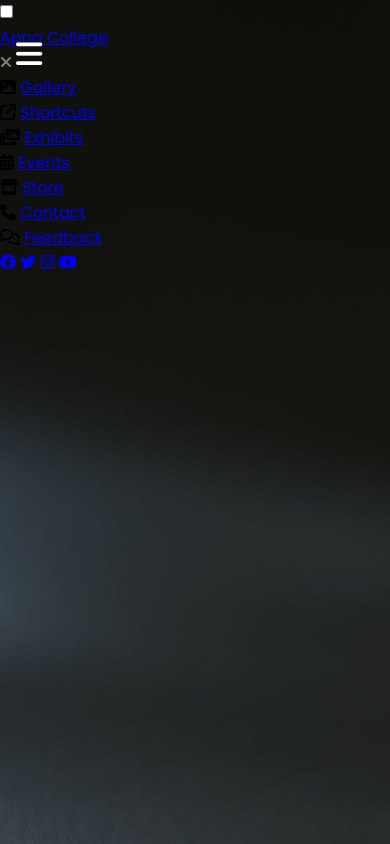
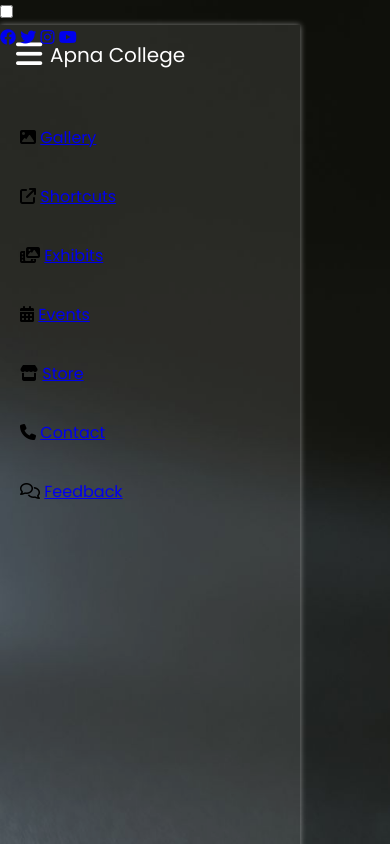
Before and after one commit to sid21-1/HTML-CSS-Projects, a plain HTML site: page hamburger menu bar/index.html in a window 390 px wide. Drawn offline with Linux system fonts and the light colour scheme.

Commit message:
done with more styling of hamburger menu

```diff
--- a/hamburger menu bar/index.html
+++ b/hamburger menu bar/index.html
@@ -33,7 +33,7 @@
         </div>
 
         <div class="btn_two">
-          <label for="check" style="color: grey">
+          <label for="check" >
             <i class="fa-solid fa-xmark"></i>
           </label>
         </div>
--- a/hamburger menu bar/style.css
+++ b/hamburger menu bar/style.css
@@ -18,3 +18,49 @@
     left: 16px;
     line-height: 60px;
 }
+
+.sidebar_menu{
+    position: fixed;
+    /* left: -300px; */
+    height: 100vh;
+    width: 300px;
+    background-color: rgba(255, 255, 255, 0.1);
+    box-shadow: 0 0 6px rgba(255, 255, 255, 0.5);
+}
+
+.sidebar_menu .logo{
+    position: absolute;
+    width: 100%;
+    line-height: 60px;
+    box-shadow: 0 0 4px rgba(255, 255, 255, 0.5);
+
+}
+
+.sidebar_menu .logo a{
+    position: absolute;
+    left: 50px;
+    color: white;
+    text-decoration: none;
+    font-size: 20px;
+    font-weight: 500;
+}
+
+.sidebar_menu .menu{
+    /* color: white; */
+    position: absolute;
+    width: 100%;
+    top: 80px;
+}
+
+.sidebar_menu .btn_two{
+    color: grey;
+    font-size: 25px;
+    position: absolute;
+    left: 275px;
+    opacity: 0;
+}
+
+.sidebar_menu .menu li{
+    margin-top: 6px;
+    padding: 14px 20px;
+}
```
